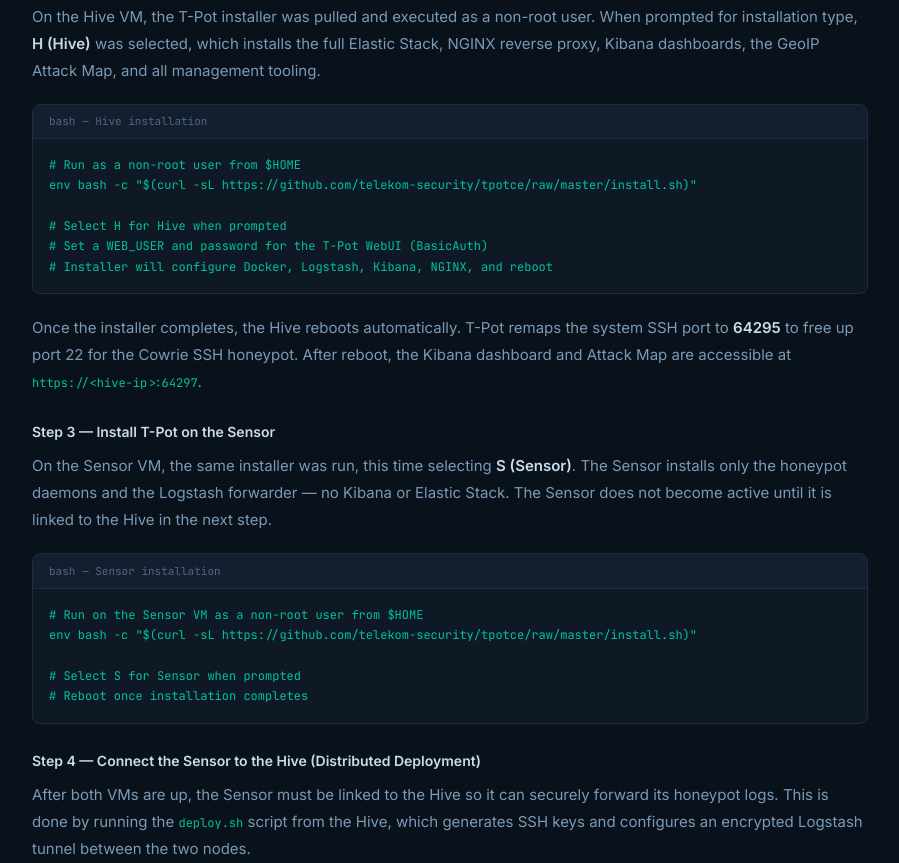
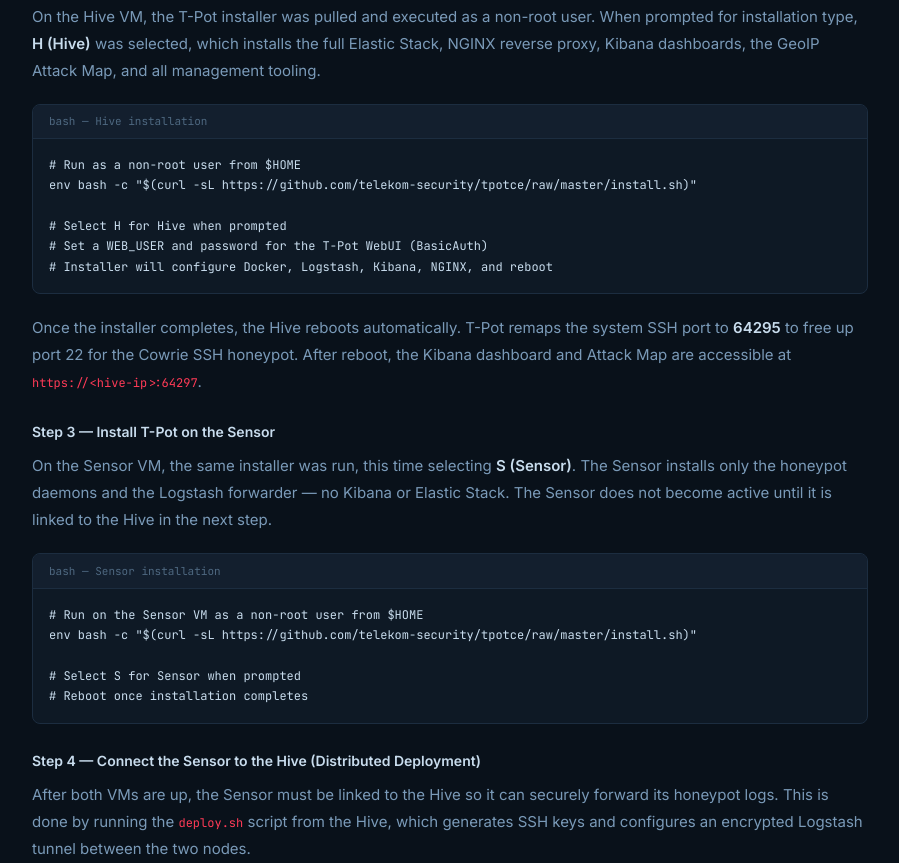
Before and after one commit to jqcyber/jqcyber.github.io, a plain HTML site: page project-tpot.html in a window 1280 px wide. Shown: the part 1937-2800 px from the top of the page, without its empty margins (190-1089 px from the left). Drawn offline with Linux system fonts and the light colour scheme.

Commit message:
Update project-tpot.html

```diff
--- a/project-tpot.html
+++ b/project-tpot.html
@@ -11,7 +11,7 @@
 :root {
 --bg: #09111a; --surface: #0e1925; --surface2: #131f2e;
 --border: #1c2d40; --border2: #243850;
-      --accent: #00c49a; --accent-dim: rgba(0,196,154,0.08); --accent-border: rgba(0,196,154,0.18);
+--accent: #ff3b57; --accent-dim: rgba(255,59,87,0.08); --accent-border: rgba(255,59,87,0.18);
 --blue: #4a9eff; --blue-dim: rgba(74,158,255,0.07); --blue-border: rgba(74,158,255,0.16);
 --text: #c8dced; --text-dim: #4e6880; --text-mid: #7a9ab8;
 --mono: 'JetBrains Mono', monospace; --sans: 'Inter', sans-serif;
@@ -20,7 +20,6 @@
 body { background: var(--bg); color: var(--text); font-family: var(--sans); min-height: 100vh; }
 .container { max-width: 900px; margin: 0 auto; padding: 0 2rem; }
 .container-wide { max-width: 900px; margin: 0 auto; padding: 0 2rem; }
-
 /* NAV */
 nav { position: sticky; top: 0; z-index: 100; background: rgba(7,11,16,0.85); backdrop-filter: blur(12px); border-bottom: 1px solid var(--border); padding: 0.9rem 0; }
 nav .container { display: flex; align-items: center; justify-content: space-between; }
@@ -30,7 +29,6 @@
 .nav-links a:hover { color: var(--accent); }
 .nav-back { display: flex; align-items: center; gap: 6px; font-family: var(--sans); font-size: 13px; color: var(--text-dim); text-decoration: none; transition: color 0.2s; }
 .nav-back:hover { color: var(--accent); }
-
 /* PROJECT HEADER — exact mirror of portfolio hero */
 .proj-header { padding: 6rem 0 4rem; }
 .proj-eyebrow { font-family: var(--mono); font-size: 11px; color: var(--text-dim); letter-spacing: 0.12em; text-transform: uppercase; margin-bottom: 1.25rem; }
@@ -45,7 +43,6 @@
 .tags { display: flex; flex-wrap: wrap; gap: 6px; }
 .tag { font-family: var(--mono); font-size: 11px; color: var(--text-dim); background: var(--surface); border: 1px solid var(--border); border-radius: 4px; padding: 3px 9px; }
 .header-divider { height: 1px; background: var(--border); margin-bottom: 3rem; }
-
 /* CONTENT */
 .proj-content { padding-bottom: 5rem; }
 .section { margin-bottom: 2.5rem; }
@@ -56,14 +53,12 @@
 ul, ol { padding-left: 1.5rem; margin-bottom: 1rem; }
 li { font-size: 15px; color: var(--text-mid); line-height: 1.8; margin-bottom: 0.25rem; }
 strong { color: var(--text); font-weight: 600; }
-
 /* CODE BLOCK */
 .code-block { background: var(--surface); border: 1px solid var(--border); border-radius: 8px; overflow: hidden; margin: 1.25rem 0; }
 .code-block-header { display: flex; align-items: center; justify-content: space-between; padding: 0.6rem 1rem; border-bottom: 1px solid var(--border); background: var(--surface2); }
 .code-block-label { font-family: var(--mono); font-size: 11px; color: var(--text-dim); }
 .code-block pre { padding: 1rem; overflow-x: auto; }
-    .code-block code { font-family: var(--mono); font-size: 12px; color: var(--accent); line-height: 1.7; white-space: pre; }
-
+.code-block code { font-family: var(--mono); font-size: 12px; color: var(--text); line-height: 1.7; white-space: pre; }
 /* CALLOUT */
 .callout { display: flex; gap: 12px; padding: 1rem 1.25rem; border-radius: 8px; margin: 1.25rem 0; }
 .callout-info { background: var(--blue-dim); border: 1px solid var(--blue-border); }
@@ -74,23 +69,19 @@
 .callout-warn i { color: #f0a500; }
 .callout-success i { color: var(--accent); }
 .callout p { font-size: 13px; margin-bottom: 0; }
-
 /* STAT STRIP */
 .stat-strip { display: grid; grid-template-columns: repeat(3, 1fr); gap: 0; border: 1px solid var(--border); border-radius: 10px; overflow: hidden; margin: 1.5rem 0; background: var(--surface); }
 .strip-stat { padding: 1.25rem; border-right: 1px solid var(--border); text-align: center; }
 .strip-stat:last-child { border-right: none; }
 .strip-num { font-family: var(--mono); font-size: 22px; font-weight: 700; color: #e8f4ff; margin-bottom: 4px; }
 .strip-lbl { font-size: 11px; color: var(--text-dim); }
-
 /* IMG PLACEHOLDER */
 .img-placeholder { background: var(--surface); border: 1px dashed var(--border2); border-radius: 8px; padding: 3rem 2rem; text-align: center; margin: 1.25rem 0; color: var(--text-dim); font-size: 13px; }
 .img-placeholder i { font-size: 28px; display: block; margin-bottom: 8px; }
-
 /* BACK NAV */
 .proj-nav { margin: 4rem 0 2rem; padding-top: 2rem; border-top: 1px solid var(--border); }
 .proj-nav-btn { display: inline-flex; align-items: center; gap: 8px; padding: 10px 18px; background: var(--surface); border: 1px solid var(--border); border-radius: 8px; text-decoration: none; font-size: 13px; color: var(--text-mid); transition: all 0.15s; }
 .proj-nav-btn:hover { border-color: var(--accent-border); color: var(--accent); background: var(--accent-dim); }
-
 /* FOOTER */
 footer { border-top: 1px solid var(--border); padding: 2rem 0; }
 footer .container-wide { display: flex; align-items: center; justify-content: space-between; }
@@ -98,10 +89,9 @@
 .footer-links { display: flex; gap: 10px; }
 .btn { display: inline-flex; align-items: center; gap: 8px; padding: 9px 18px; border-radius: 6px; font-size: 13px; font-weight: 500; text-decoration: none; transition: all 0.2s; }
 .btn-primary { background: var(--accent-dim); color: var(--accent); border: 1px solid var(--accent-border); }
-    .btn-primary:hover { background: rgba(0,196,154,0.15); border-color: var(--accent); }
+.btn-primary:hover { background: rgba(255,59,87,0.15); border-color: var(--accent); }
 .btn-secondary { background: transparent; color: var(--text-mid); border: 1px solid var(--border2); }
 .btn-secondary:hover { color: var(--text); border-color: var(--text-dim); }
-
 @media (max-width: 640px) {
 .stat-strip { grid-template-columns: 1fr; }
 .strip-stat { border-right: none; border-bottom: 1px solid var(--border); }
@@ -123,12 +113,12 @@
 </nav>
 
 <div class="container">
-
 <div class="proj-header">
 <div class="proj-eyebrow">Home Lab · Completed</div>
 <h1 class="proj-title">T-Pot Honeypot</h1>
 <div class="proj-role">Threat Intelligence Collection &nbsp;·&nbsp; Azure &nbsp;·&nbsp; Docker &nbsp;·&nbsp; Kibana</div>
 <p class="proj-summary">Deployed T-Pot, a multi-honeypot platform, to lure and monitor real-world threat actors — capturing live attack data, TTPs, and IOCs to build hands-on threat intelligence experience.</p>
+
 <div class="proj-info-row">
 <div class="proj-info-item">
 <span class="proj-info-label">Category</span>
@@ -147,6 +137,7 @@
 <span class="proj-info-value"><a href="https://github.com/telekom-security/tpotce" target="_blank" style="color:var(--accent);text-decoration:none;">GitHub ↗</a></span>
 </div>
 </div>
+
 <div class="tags">
 <span class="tag">T-Pot</span>
 <span class="tag">Honeypot</span>
@@ -159,6 +150,7 @@
 <span class="tag">Home Lab</span>
 </div>
 </div>
+
 <div class="proj-content">
 
 <div class="section">
@@ -195,20 +187,15 @@
 
 <div class="section">
 <div class="section-title"><i class="ti ti-route"></i>Deployment Process</div>
-
 <div class="callout callout-warn">
 <i class="ti ti-alert-triangle"></i>
 <p><strong>Important:</strong> T-Pot is intentionally exposed to the internet — deploy it on a dedicated, isolated host and never on a machine with access to sensitive data or production networks. A system compromise can never be fully ruled out. Running T-Pot on a home network can attract malicious traffic that puts the rest of the network at risk — a cloud-based VM is strongly recommended.</p>
 </div>
-
 <p>T-Pot uses a distributed Hive/Sensor architecture. The <strong>Hive</strong> is the central management and visualization node — running Elasticsearch, Kibana, Logstash, and the web UI. The <strong>Sensor</strong> runs the honeypot daemons and ships all captured log data back to the Hive over an encrypted SSH tunnel.</p>
-
 <p style="font-size:14px;font-weight:600;color:var(--text);margin-top:1.5rem;margin-bottom:0.5rem;">Step 1 — Provision Azure VMs</p>
 <p>Two Azure virtual machines were provisioned: the Hive (16 GB RAM, 256 GB SSD) and the Sensor (8 GB RAM, 128 GB SSD), each running a clean Linux install. Both VMs were placed on public subnets with no inbound firewall restrictions on honeypot ports, ensuring real attacker traffic could reach the Sensor unobstructed. Management access was restricted to a non-default SSH port.</p>
-
 <p style="font-size:14px;font-weight:600;color:var(--text);margin-top:1.5rem;margin-bottom:0.5rem;">Step 2 — Install T-Pot on the Hive</p>
 <p>On the Hive VM, the T-Pot installer was pulled and executed as a non-root user. When prompted for installation type, <strong>H (Hive)</strong> was selected, which installs the full Elastic Stack, NGINX reverse proxy, Kibana dashboards, the GeoIP Attack Map, and all management tooling.</p>
-
 <div class="code-block">
 <div class="code-block-header">
 <span class="code-block-label">bash — Hive installation</span>
@@ -220,12 +207,9 @@
 # Set a WEB_USER and password for the T-Pot WebUI (BasicAuth)
 # Installer will configure Docker, Logstash, Kibana, NGINX, and reboot</code></pre>
 </div>
-
 <p>Once the installer completes, the Hive reboots automatically. T-Pot remaps the system SSH port to <strong>64295</strong> to free up port 22 for the Cowrie SSH honeypot. After reboot, the Kibana dashboard and Attack Map are accessible at <code style="font-family:var(--mono);font-size:12px;color:var(--accent);">https://&lt;hive-ip&gt;:64297</code>.</p>
-
 <p style="font-size:14px;font-weight:600;color:var(--text);margin-top:1.5rem;margin-bottom:0.5rem;">Step 3 — Install T-Pot on the Sensor</p>
 <p>On the Sensor VM, the same installer was run, this time selecting <strong>S (Sensor)</strong>. The Sensor installs only the honeypot daemons and the Logstash forwarder — no Kibana or Elastic Stack. The Sensor does not become active until it is linked to the Hive in the next step.</p>
-
 <div class="code-block">
 <div class="code-block-header">
 <span class="code-block-label">bash — Sensor installation</span>
@@ -236,27 +220,23 @@
 # Select S for Sensor when prompted
 # Reboot once installation completes</code></pre>
 </div>
-
 <p style="font-size:14px;font-weight:600;color:var(--text);margin-top:1.5rem;margin-bottom:0.5rem;">Step 4 — Connect the Sensor to the Hive (Distributed Deployment)</p>
 <p>After both VMs are up, the Sensor must be linked to the Hive so it can securely forward its honeypot logs. This is done by running the <code style="font-family:var(--mono);font-size:12px;color:var(--accent);">deploy.sh</code> script from the Hive, which generates SSH keys and configures an encrypted Logstash tunnel between the two nodes.</p>
-
 <div class="code-block">
 <div class="code-block-header">
 <span class="code-block-label">bash — linking Sensor to Hive</span>
 </div>
 <pre><code># On the Hive, generate an SSH key for the Sensor connection
-ssh-keygen  # leave passphrase empty
+ssh-keygen # leave passphrase empty
 
 # Deploy the Sensor from the Hive
 cd ~/tpotce
-./deploy.sh  # follow prompts: enter Sensor IP and credentials
+./deploy.sh # follow prompts: enter Sensor IP and credentials
 
 # Verify all containers are running on both nodes
 dps.sh</code></pre>
 </div>
-
 <p>Once linked, the Sensor begins transmitting honeypot event data to the Hive's Elasticsearch instance over a hardened SSH tunnel on port 64295. The Hive user created for this connection is restricted to log forwarding only — it cannot open an interactive shell.</p>
-
 <p style="font-size:14px;font-weight:600;color:var(--text);margin-top:1.5rem;margin-bottom:0.5rem;">Step 5 — Verify and Monitor</p>
 <p>With both nodes running, honeypot data flows into Kibana in real time. The T-Pot landing page at <code style="font-family:var(--mono);font-size:12px;color:var(--accent);">https://&lt;hive-ip&gt;:64297</code> provides access to the Kibana dashboard, GeoIP Attack Map, CyberChef, Elasticvue, and SpiderFoot — all pre-configured and ready to use.</p>
 </div>
@@ -264,7 +244,6 @@
 <div class="section">
 <div class="section-title"><i class="ti ti-chart-bar"></i>Results &amp; Findings</div>
 <p>Shortly after going live, the honeypot began receiving a significant volume of inbound attacks. Analysis of the initial data revealed over <strong>5,000 attacks within the first 24 hours</strong> across the honeypot services, with the vast majority targeting <strong>Cowrie</strong>, the SSH honeypot — confirming that SSH remains one of the most actively scanned and attacked services on the internet.</p>
-
 <div class="stat-strip">
 <div class="strip-stat">
 <div class="strip-num">5,000+</div>
@@ -279,18 +258,13 @@
 <div class="strip-lbl">Most targeted honeypot</div>
 </div>
 </div>
-
 <p>Further inspection of the SSH brute-force data revealed consistent patterns in attacker behavior. The most commonly used username was <strong>root</strong>, and the most common password attempted was <strong>12456</strong> — highlighting how attackers rely heavily on default and weak credentials when targeting internet-exposed SSH services.</p>
-
 <div class="callout callout-warn">
 <i class="ti ti-alert-triangle"></i>
 <p><strong>Notable:</strong> 99% of source IPs were already flagged as known malicious actors in threat intelligence databases — confirming that most of this activity comes from established botnets and repeat offenders.</p>
 </div>
-
 <p>The Kibana dashboard provided a real-time visual breakdown of attack telemetry — including origin countries, most targeted ports, top attacker IPs, and credential attempts — turning raw log data into immediately actionable threat intelligence.</p>
-
 <img src="https://i.imgur.com/HD2QYVC.png" alt="T-Pot Kibana dashboard showing attack telemetry" style="width:100%;border-radius:8px;border:1px solid var(--border);margin:1.25rem 0;display:block;" />
-
 <div class="callout callout-success">
 <i class="ti ti-circle-check"></i>
 <p><strong>Key finding:</strong> The concentration of attacks on Cowrie and the dominance of weak credential attempts confirm that SSH is one of the most targeted services on the internet — and that most attackers rely on automation and known-bad credential lists rather than sophisticated techniques.</p>
@@ -310,7 +284,6 @@
 </div>
 
 <div class="proj-nav">
-        </a>
 </div>
 
 </div>
```
Lines whose indentation alone changed are shown as unchanged.
